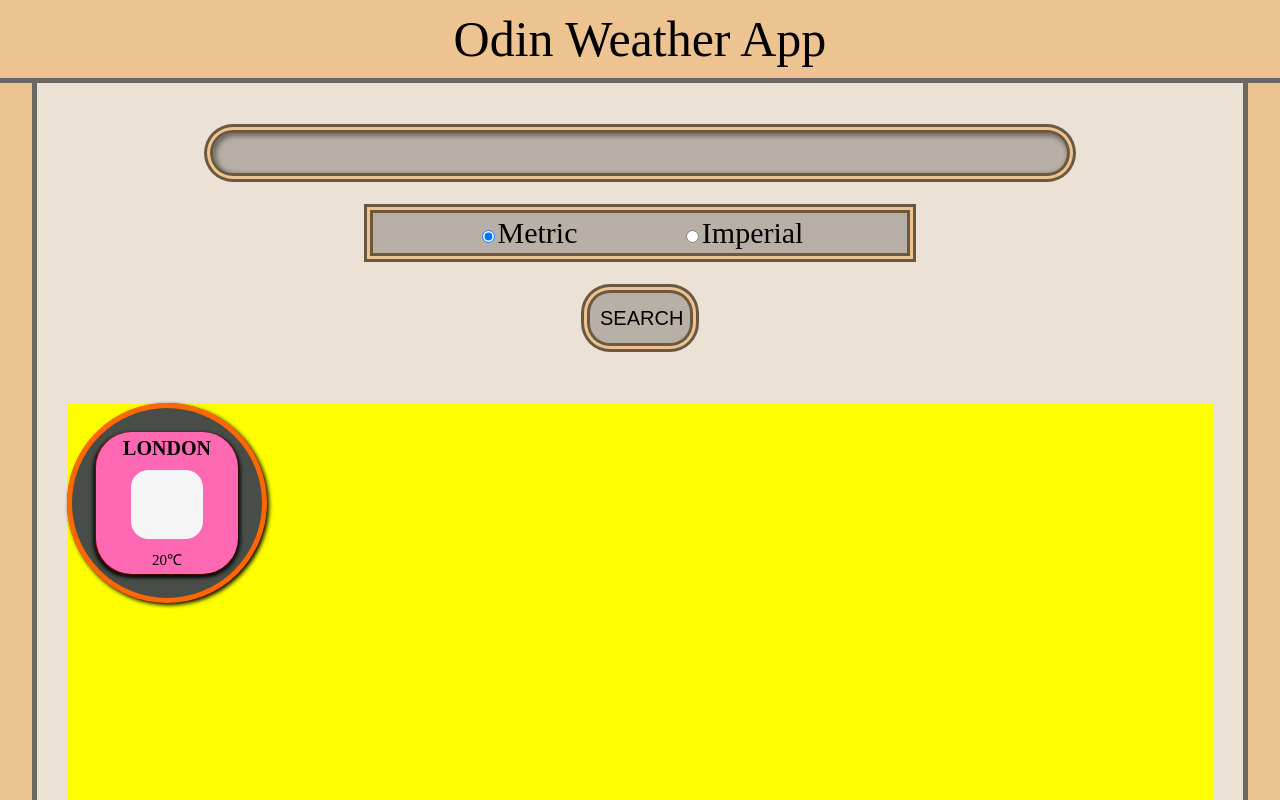
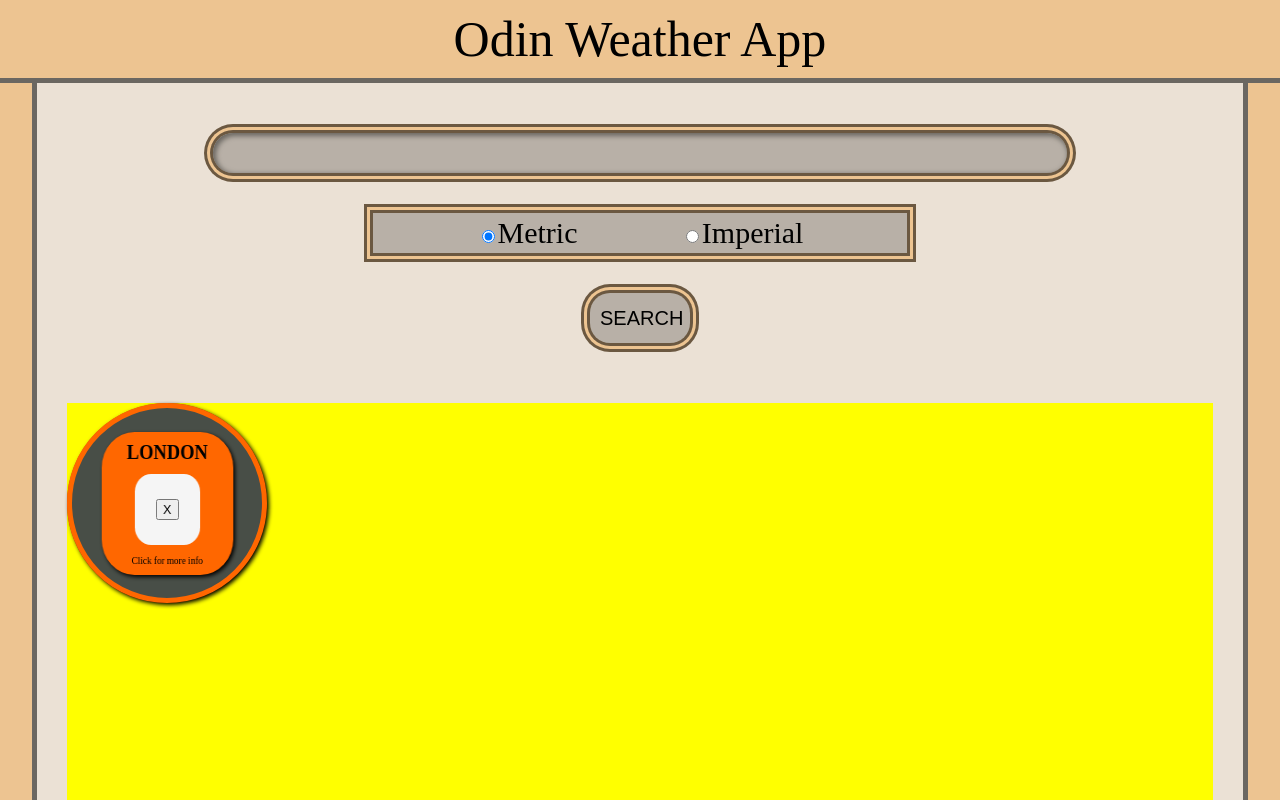
Before and after one commit to rwalsh221/odin_react_weather_app, a React (Create React App) app in the folder odin_weather_app/: page / in a window 1280 px wide. Shown: the top 800 px of the page. Built offline with nearby package versions, Linux system fonts and the light colour scheme; a web font is replaced by a local one.

Commit message:
add small card animation

```diff
--- a/odin_weather_app/src/components/WeatherCardSmall/WeatherCardSmall.module.css
+++ b/odin_weather_app/src/components/WeatherCardSmall/WeatherCardSmall.module.css
@@ -24,10 +24,11 @@
   position: absolute;
 }
 
-.cardSmall {
+.cardSmall,
+.cardSmallBack {
+  background-color: #ff6700;
   height: 75%;
   width: 75%;
-  background-color: hotpink;
   border-radius: 25%;
   box-shadow: 2px 2px 4px black;
   display: flex;
@@ -36,17 +37,25 @@
   justify-content: center;
   overflow: hidden;
   position: absolute;
-  z-index: 2;
-  transition: all 2s;
   backface-visibility: hidden;
+  animation-timing-function: cubic-bezier(0.7, 0.05, 1, -0.2);
+  /* transform-style: preserve-3d; */
 }
 
-.cardSmall:hover {
-  transform: rotateY(180deg);
-  transform-style: preserve-3d;
+.cardSmall {
+  animation: rotateCardFront 10s forwards infinite;
+  /* background-color: hotpink; */
+  z-index: 2;
 }
 
-.cardSmall > * {
+.cardSmallBack {
+  /* background-color: red; */
+  z-index: 1;
+  animation: rotateCardBack 10s forwards infinite;
+}
+
+.cardSmall > *,
+.cardSmallBack > * {
   margin: 0.5rem;
 }
 
@@ -67,7 +76,7 @@
 
 /* BACK OF CARD STYLES */
 .cardSmallBack {
-  height: 75%;
+  /* height: 75%;
   width: 75%;
   position: absolute;
   background-color: red;
@@ -81,10 +90,8 @@
   align-items: center;
   transform: rotateY(180deg);
   overflow: hidden;
-
-  /* transform: rotateX(180deg); */
-  /* transform: scaleX(-1); */
-  /* transform: rotateY(180deg); */
+  animation: rotateCardBack 10s forwards infinite;
+  animation-timing-function: cubic-bezier(0.7, 0.05, 1, -0.2); */
 }
 
 .cardSmallBtnContainer {
@@ -97,14 +104,7 @@
   align-items: center;
 }
 
-.cardSmall:hover + .cardSmallBack {
-  background-color: rosybrown;
-  transform: rotateY(360deg);
-}
-
-.cardSmallBack > * {
-  margin: 0.5rem;
-}
+/* ANIMATION FOR POPUP */
 
 @keyframes bigSmall {
   0% {
@@ -148,3 +148,32 @@
     border: none;
   }
 }
+
+/* ANIMATION FOR CARD ROATATE */
+
+@keyframes rotateCardFront {
+  0% {
+    transform: rotateY(0deg);
+  }
+
+  50% {
+    transform: rotateY(180deg);
+  }
+
+  100% {
+    transform: rotateY(0deg);
+  }
+}
+@keyframes rotateCardBack {
+  0% {
+    transform: rotateY(180deg);
+  }
+
+  50% {
+    transform: rotateY(0deg);
+  }
+
+  100% {
+    transform: rotateY(180deg);
+  }
+}
```
